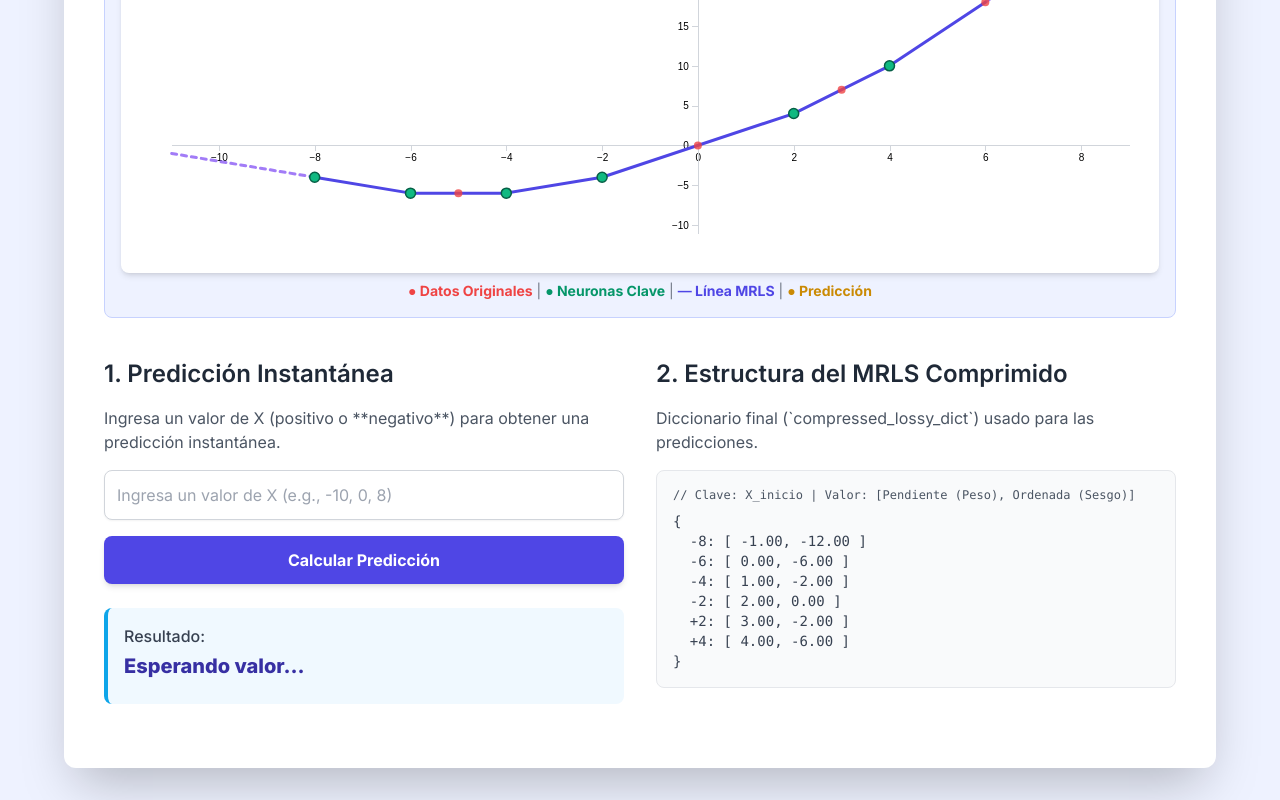
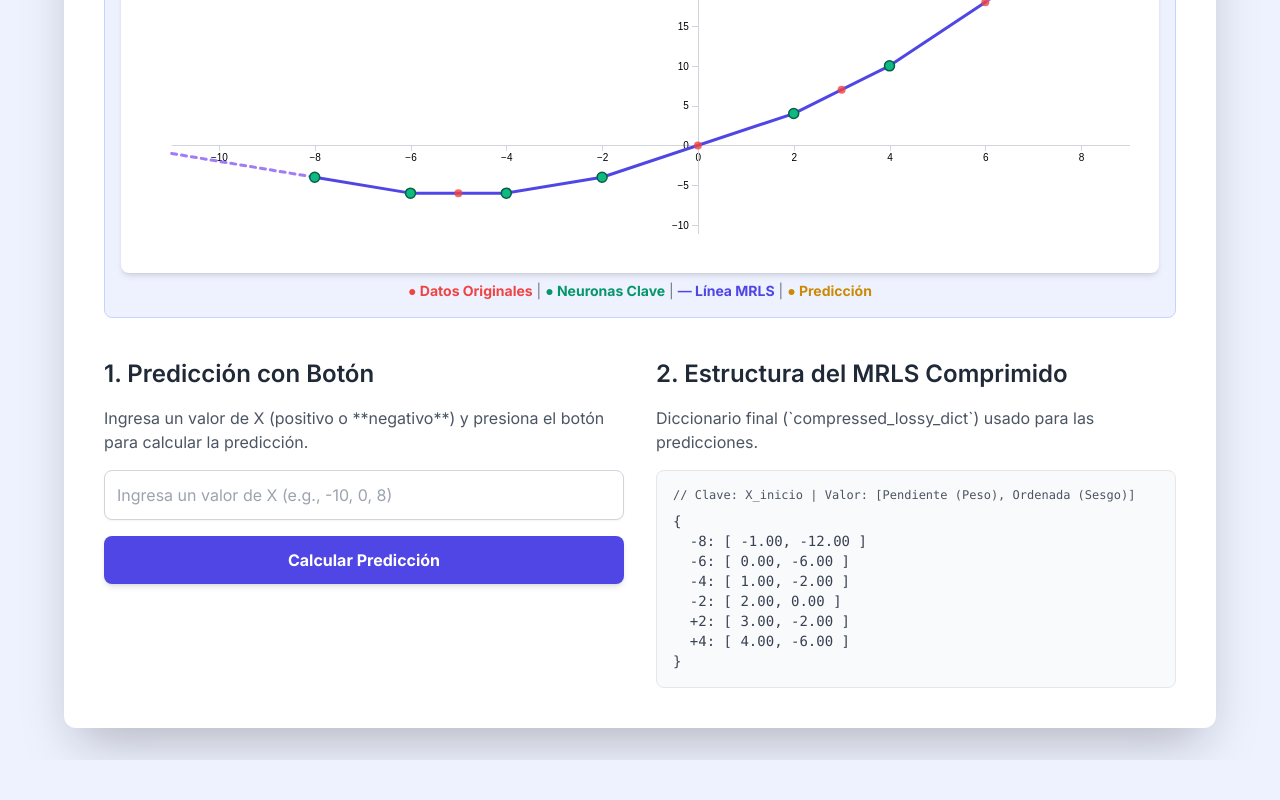
Before and after one commit to akinetic/neural-network, a plain HTML site: page index-es.html in a window 1280 px wide. Shown: the part 432-1232 px from the top of the page. After the commit the page ends 1192 px from the top, so only its background shows below. Drawn offline with nearby package versions, Linux system fonts and the light colour scheme.

Commit message:
Update index-es.html

```diff
--- a/index-es.html
+++ b/index-es.html
@@ -64,14 +64,14 @@
         <div class="grid grid-cols-1 lg:grid-cols-2 gap-8">
             <!-- Sección de Predicción -->
             <section class="mb-6">
-                <h2 class="text-2xl font-semibold text-gray-800 mb-4">1. Predicción Instantánea</h2>
+                <h2 class="text-2xl font-semibold text-gray-800 mb-4">1. Predicción con Botón</h2>
                 <p class="text-gray-600 mb-4">
-                    Ingresa un valor de X (positivo o **negativo**) para obtener una predicción instantánea.
+                    Ingresa un valor de X (positivo o **negativo**) y presiona el botón para calcular la predicción.
                 </p>
 
                 <div class="flex flex-col gap-4 mb-6">
-                    <!-- CORRECCIÓN: Se añadió oninput="getPrediction()" para la reactividad. -->
-                    <input type="text" id="inputX" oninput="getPrediction()" placeholder="Ingresa un valor de X (e.g., -10, 0, 8)"
+                    <!-- REMOVIDO: oninput. La predicción se realiza solo al hacer clic en el botón. -->
+                    <input type="text" id="inputX" placeholder="Ingresa un valor de X (e.g., -10, 0, 8)"
                            class="p-3 border border-gray-300 rounded-lg focus:ring-indigo-500 focus:border-indigo-500 shadow-sm transition duration-150">
                     <button onclick="getPrediction()"
                             class="bg-indigo-600 hover:bg-indigo-700 text-white font-bold py-3 px-6 rounded-lg transition duration-300 shadow-md hover:shadow-lg">
@@ -234,8 +234,7 @@
             }
 
             /**
-             * Función para manejar la entrada del usuario y mostrar la predicción.
-             * Es llamado por el evento 'oninput' para la reactividad.
+             * Función para manejar la entrada del usuario y mostrar la predicción (activada por el botón).
              */
             function getPrediction() {
                 const inputElement = document.getElementById('inputX');
@@ -247,8 +246,8 @@
                 const x = parseFloat(inputElement.value);
 
                 if (isNaN(x)) {
-                    // Si el input está vacío o no es un número, oculta los resultados de la predicción
-                    resultText.textContent = inputElement.value === '' ? 'Esperando valor...' : "¡Error! Por favor, ingresa un número válido.";
+                    // Si el input está vacío o no es un número, muestra un error.
+                    resultText.textContent = "¡Error! Por favor, ingresa un número válido.";
                     resultSegment.textContent = "";
                     resultBox.classList.remove('hidden');
                     // Remueve el punto de predicción si no hay un valor válido
@@ -445,8 +444,8 @@
                     .attr("stroke", "#065f46")
                     .attr("stroke-width", 1.5);
 
-                // Intenta una predicción inicial o limpia si no hay input.
-                getPrediction();
+                // Inicialmente, no hay predicción visible.
+                // getPrediction(); // Desactivado para que el usuario use el botón.
             }
 
             /**
```
